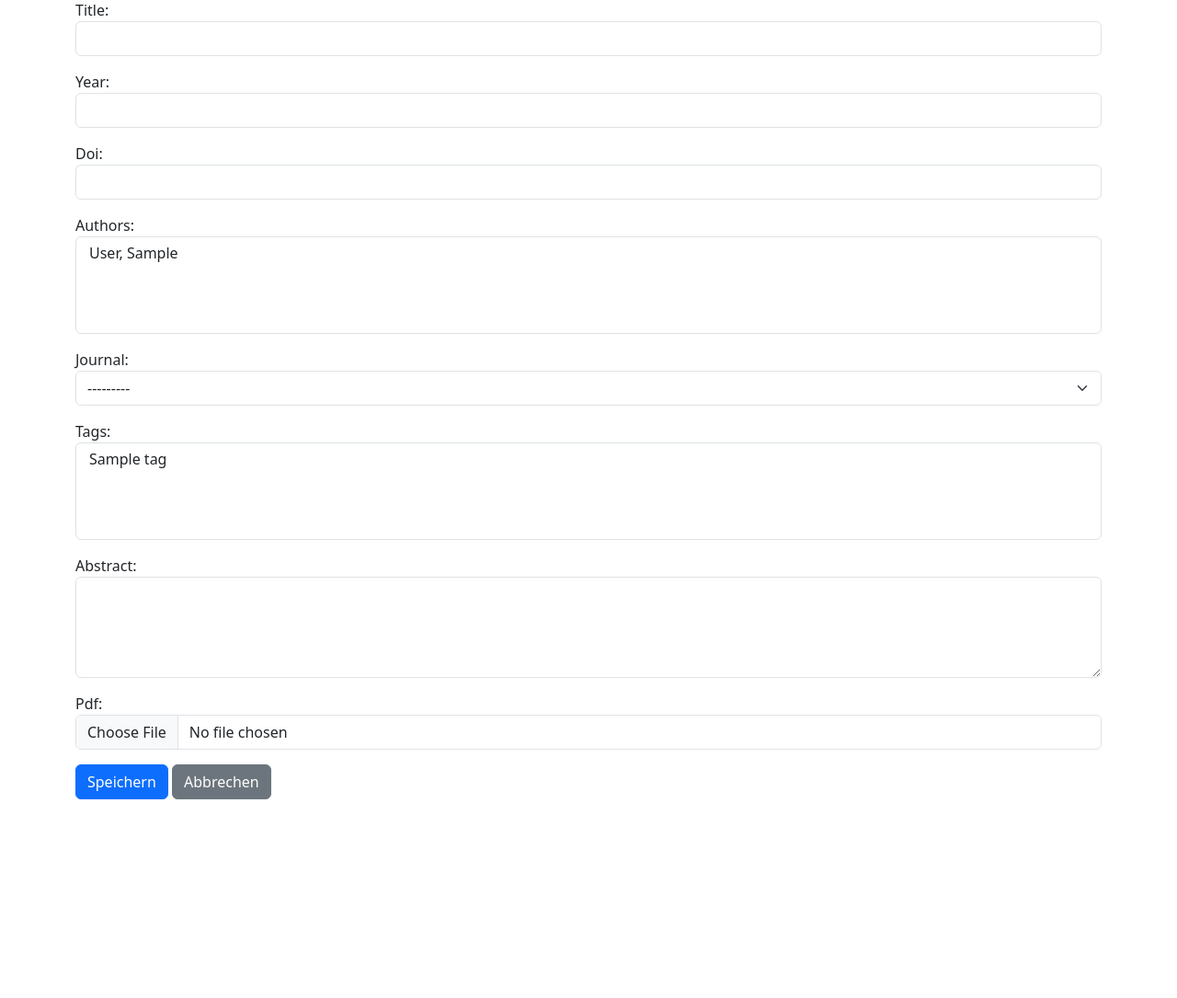
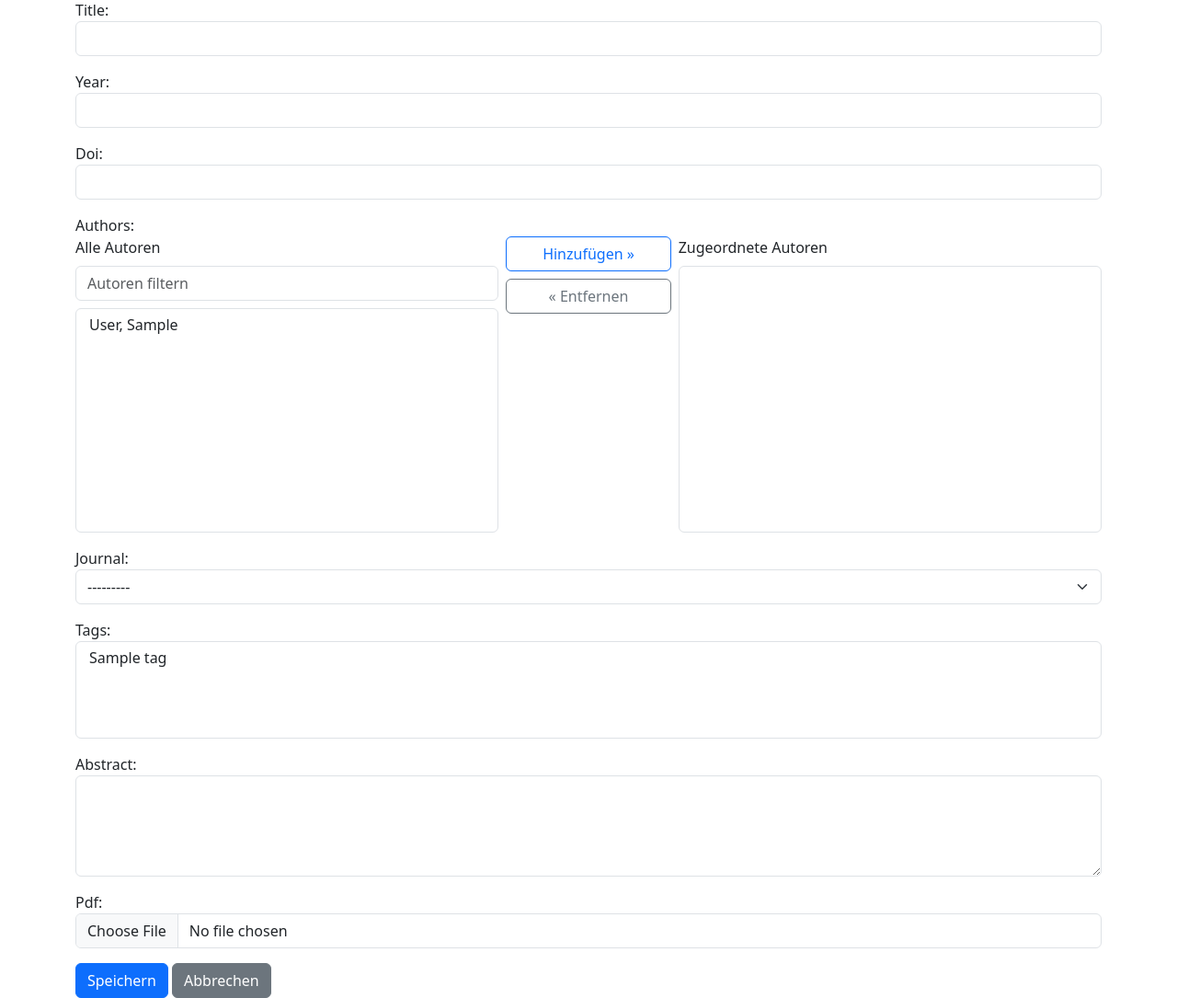
Before and after one commit to sklarmann/SimpleLiteratureManager, a Django app: page /publications/add/ in a window 1280 px wide. Shown: the part 145-1230 px from the top of the page at 92% size. Before the commit the page ends 1014 px from the top, so only its background shows below. Run offline with Django 5.2, Linux system fonts and the light colour scheme; tables that the repository leaves empty hold one stand-in row (values such as "Sample post"); lists and menus that the app fills with data are empty.

Commit message:
Add dual list selection for publication authors

```diff
--- a/SimpleLiteratureManager/library/templates/publication_form.html
+++ b/SimpleLiteratureManager/library/templates/publication_form.html
@@ -32,7 +32,33 @@
 
     <div class="mb-3">
         {{ form.authors.label_tag }}
-        {{ form.authors }}
+        <div class="row g-2 align-items-start">
+            <div class="col-md-5">
+                <label for="available-authors" class="form-label">Alle Autoren</label>
+                <input
+                    type="text"
+                    id="author-filter"
+                    class="form-control mb-2"
+                    placeholder="Autoren filtern"
+                />
+                <select multiple class="form-select" size="10" id="available-authors"></select>
+            </div>
+            <div class="col-md-2 d-flex flex-column align-items-center justify-content-center gap-2">
+                <button type="button" class="btn btn-outline-primary w-100" id="add-author">
+                    Hinzufügen &raquo;
+                </button>
+                <button type="button" class="btn btn-outline-secondary w-100" id="remove-author">
+                    &laquo; Entfernen
+                </button>
+            </div>
+            <div class="col-md-5">
+                <label for="selected-authors" class="form-label">Zugeordnete Autoren</label>
+                <select multiple class="form-select" size="12" id="selected-authors"></select>
+            </div>
+        </div>
+        <div class="d-none">
+            {{ form.authors }}
+        </div>
         {% for error in form.authors.errors %}
             <div class="text-danger small">{{ error }}</div>
         {% endfor %}
@@ -78,4 +104,66 @@
     {% endif %}
 </form>
 
+<script>
+    (function () {
+        const hiddenSelect = document.getElementById("id_authors");
+        const availableSelect = document.getElementById("available-authors");
+        const selectedSelect = document.getElementById("selected-authors");
+        const filterInput = document.getElementById("author-filter");
+        const addButton = document.getElementById("add-author");
+        const removeButton = document.getElementById("remove-author");
+
+        if (!hiddenSelect) {
+            return;
+        }
+
+        const allOptions = Array.from(hiddenSelect.options).map((option) => option.cloneNode(true));
+
+        const renderLists = () => {
+            availableSelect.innerHTML = "";
+            selectedSelect.innerHTML = "";
+
+            const filterValue = filterInput.value.toLowerCase();
+
+            allOptions.forEach((option) => {
+                const targetSelect = option.selected ? selectedSelect : availableSelect;
+                const matchesFilter = option.text.toLowerCase().includes(filterValue);
+
+                if (!option.selected && filterValue && !matchesFilter) {
+                    return;
+                }
+
+                targetSelect.appendChild(option.cloneNode(true));
+            });
+        };
+
+        const moveOptions = (fromSelect, toSelect, markSelected) => {
+            const selectedOptions = Array.from(fromSelect.selectedOptions);
+            if (!selectedOptions.length) {
+                return;
+            }
+
+            selectedOptions.forEach((option) => {
+                const original = allOptions.find((opt) => opt.value === option.value);
+                if (original) {
+                    original.selected = markSelected;
+                }
+            });
+            renderLists();
+        };
+
+        addButton?.addEventListener("click", () => moveOptions(availableSelect, selectedSelect, true));
+        removeButton?.addEventListener("click", () => moveOptions(selectedSelect, availableSelect, false));
+        filterInput?.addEventListener("input", renderLists);
+
+        document.querySelector("form")?.addEventListener("submit", () => {
+            Array.from(hiddenSelect.options).forEach((option) => {
+                option.selected = allOptions.some((opt) => opt.value === option.value && opt.selected);
+            });
+        });
+
+        renderLists();
+    })();
+</script>
+
 {% endblock %}
```
